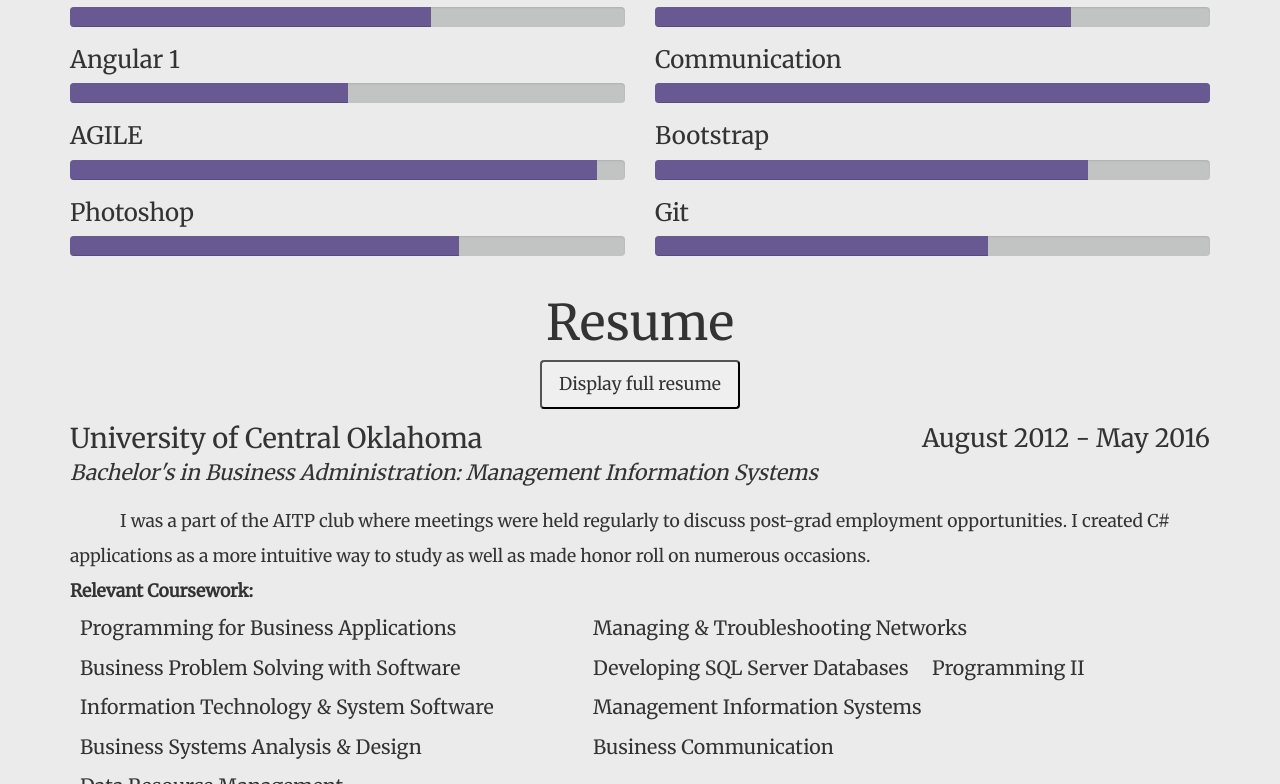
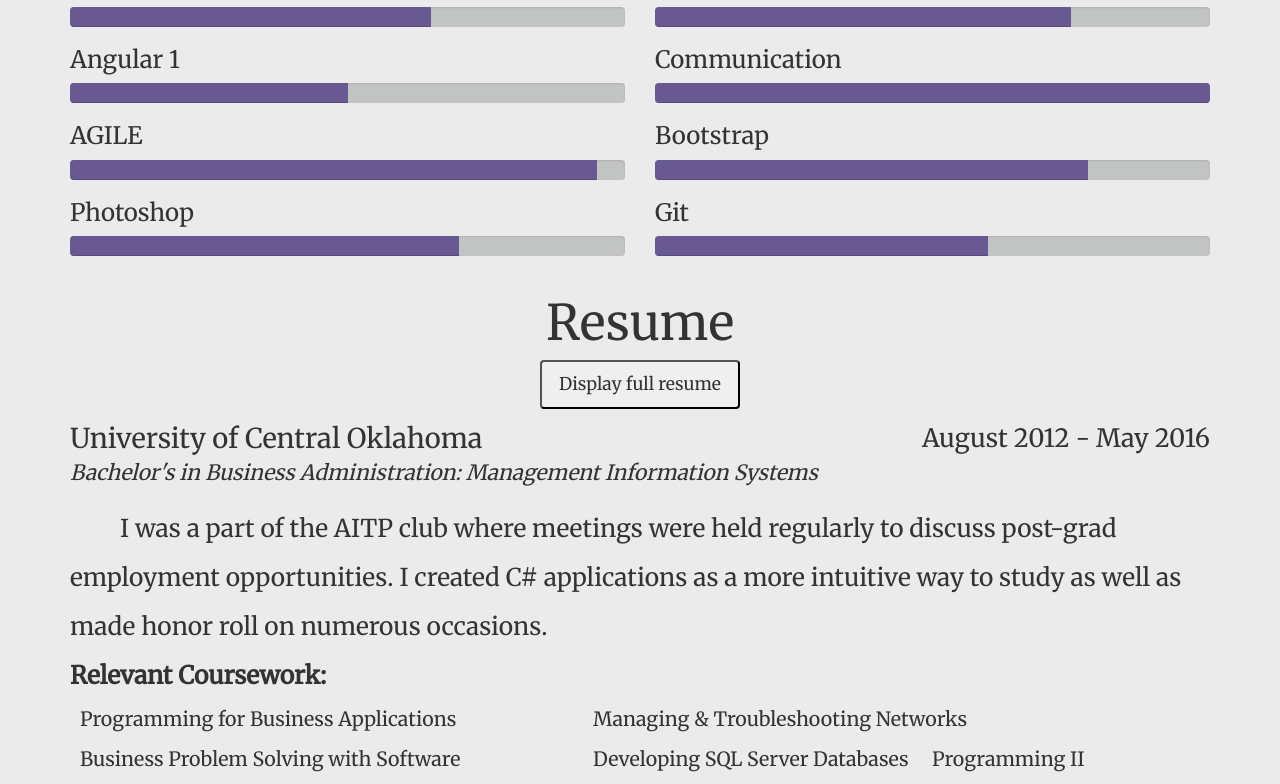
Before and after one commit to kdwalker91/kdwalker91.github.io, a plain HTML site: page index.html in a window 1280 px wide. Both pictures are taken after a click on the button "Display full resume". Shown: the part 1294-2078 px from the top of the page. Drawn offline with nearby package versions, Linux system fonts and the light colour scheme.

Commit message:
increased font size on description

```diff
--- a/stylecssmin.css
+++ b/stylecssmin.css
@@ -117,7 +117,6 @@ img {
 	animation-delay: 0s;
 	line-height: 1.7;
 	font-size: 1.85em;
-/*	margin-top: 51px;*/
 	clear: both;
 }
 
@@ -203,7 +202,7 @@ font-size: 1.8em;
 }
 
 .description {
-	font-size: 1.25em;
+	font-size: 1.75em;
 	margin-top: -20px;
 	display: none;
 	text-indent: 50px;
```
